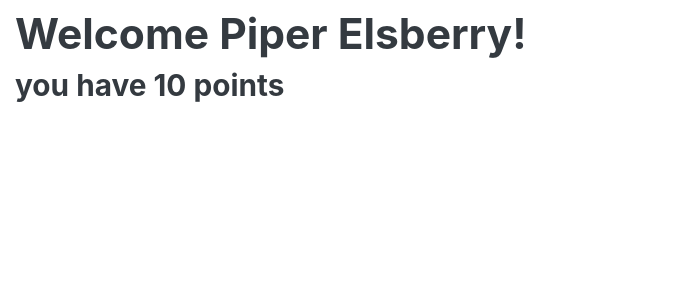
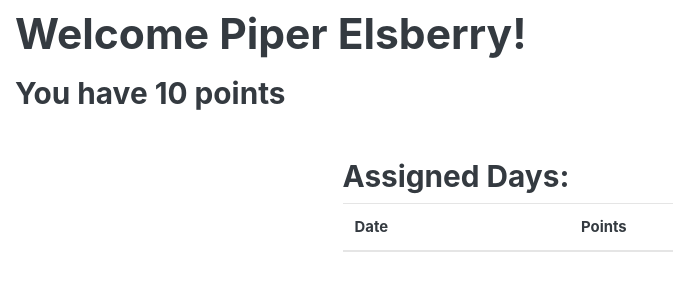
Before and after one commit to ender18g/watchcal_2, a Flask app: page / in a window 1280 px wide. Shown: the part 57-357 px from the top of the page, without its empty margins (0-673 px from the left). Run offline with Flask 2, Linux system fonts and the light colour scheme; a user stored in the database is signed in; lists and menus that the app fills with data are empty; some libraries are stand-ins or nearby versions.

Commit message:
added google calendar function

```diff
--- a/app.py
+++ b/app.py
@@ -161,21 +161,21 @@ def get_month_calendar(my_date=date.today()):
     #start_index = get_date_index(first_dom-timedelta(days=first_dom.weekday()))
     start_index = get_date_index(first_dom)
     end_index = get_date_index(last_dom)
-    full_calendar=unpickle_calendar()
+    full_calendar=unpickle_var('calendar')
     month_calendar = full_calendar[start_index:end_index]
     return month_calendar
 
 
-def pickle_calendar(full_calendar):
-    with open('calendar.pickle', 'wb') as fp:
-        pickle.dump(full_calendar, fp)
+def pickle_var(my_var,file_name):
+    with open(file_name + '.pickle', 'wb') as fp:
+        pickle.dump(my_var, fp)
     return None
 
 
-def unpickle_calendar():
-    with open('calendar.pickle', 'rb') as fp:
-        full_calendar = pickle.load(fp)
-        return full_calendar
+def unpickle_var(file_name):
+    with open(file_name + '.pickle', 'rb') as fp:
+        my_var = pickle.load(fp)
+        return my_var
 
 
 def update_user_bid_dict(u_id, user_bid_dict):
@@ -194,15 +194,15 @@ def load_user_bid_dict(u_id):
     return user_bid_dict
 
 def save_month(month_calendar):
-    full_calendar=unpickle_calendar()
+    full_calendar=unpickle_var('calendar')
     start_index = month_calendar[0].id
     end_index = month_calendar[-1].id
     full_calendar[start_index:end_index+1]=month_calendar
-    pickle_calendar(full_calendar)
+    pickle_var(full_calendar,'calendar')
     return None
 
 def update_all_points():
-    full_calendar = unpickle_calendar()
+    full_calendar = unpickle_var('calendar')
     users = User.query.all()
     for u in users:
         u.update_points(full_calendar)
@@ -220,7 +220,7 @@ def seed_users(num):
     return None
 
 def seed_calendars():
-    full_calendar=unpickle_calendar()
+    full_calendar=unpickle_var('calendar')
     users = User.query.all()
     for u in users:
         user_bid_dict={}
@@ -237,11 +237,11 @@ def seed_calendars():
 # db.create_all()
 #seed_users(10)
 try:
-    full_calendar = unpickle_calendar()
+    full_calendar = unpickle_var('calendar')
 except:
     full_calendar = [Day(n, start_date + timedelta(days=n))
                      for n in range(365*15)]
-pickle_calendar(full_calendar)
+pickle_var(full_calendar,'calendar')
 # FUNCTIONS
 
 
@@ -249,7 +249,10 @@ pickle_calendar(full_calendar)
 
 @app.route('/', methods=['GET', 'POST'])
 def index():
-    return render_template('welcome.html')
+    full_calendar=unpickle_var('calendar')
+    assigned_days = [day for day in full_calendar if day.assigned.get('DO')==current_user.id]
+    print(assigned_days)
+    return render_template('welcome.html',assigned_days=assigned_days,today=date.today())
 
 
 @app.route('/profile', methods=['GET', 'POST'])
@@ -397,7 +400,7 @@ def points():
 @app.route('/change', methods=["POST"])
 @login_required
 def change():
-    full_calendar=unpickle_calendar()
+    full_calendar=unpickle_var('calendar')
     day = full_calendar[int(request.form.get('day_id'))]
     day.assigned['DO']=int(request.form.get('user_id'))
     save_month([day])
--- a/templates/welcome.html
+++ b/templates/welcome.html
@@ -4,7 +4,58 @@
 
 {%if current_user.is_authenticated%}
 <h1>Welcome {{current_user}}!</h1>
-<h3>you have {{current_user.points}} points</h3>
+<h3 class="my-3">You have {{current_user.points}} points</h3>
+
+<div class="my-5 w-50 container">
+
+<h3>Assigned Days:</h3>
+
+
+
+
+<table class="table table-striped">
+  <thead>
+    <tr>
+      <th scope="col">Date</th>
+      <th scope="col">Points</th>
+      <th scope="col"></th>
+    </tr>
+  </thead>
+{%for day in assigned_days%}
+
+
+<tr>
+
+<td>{{day.date.strftime('%a, %d %b')}}</td>
+<td>{{day.value}} </td>
+<td>
+  {%if today<day.date%}
+  <a href="http://www.google.com/calendar/event?
+action=TEMPLATE
+&text=EW Duty Officer
+&dates={{day.date.strftime('%Y%m%d')}}/{{day.date.strftime('%Y%m%d')}}
+&details=
+&location=
+&trp=false
+&sprop=
+&sprop=name:"
+target="_blank" rel="nofollow">
+  <button class="mx-4 btn btn-primary">Add to Google Calendar</button>
+  </a>
+{%endif%}
+</td>
+
+
+</tr>
+
+{%endfor%}
+  </table>
+
+
+
+
+
+
 {%else%}
 <h1> Welcome to the E&W Duty Portal</h1>
 <a href="{{url_for('register')}}"><h3>Click here to register a new account</h3></a>
```
Also changed, not shown: data.sqlite, 1 other file.
